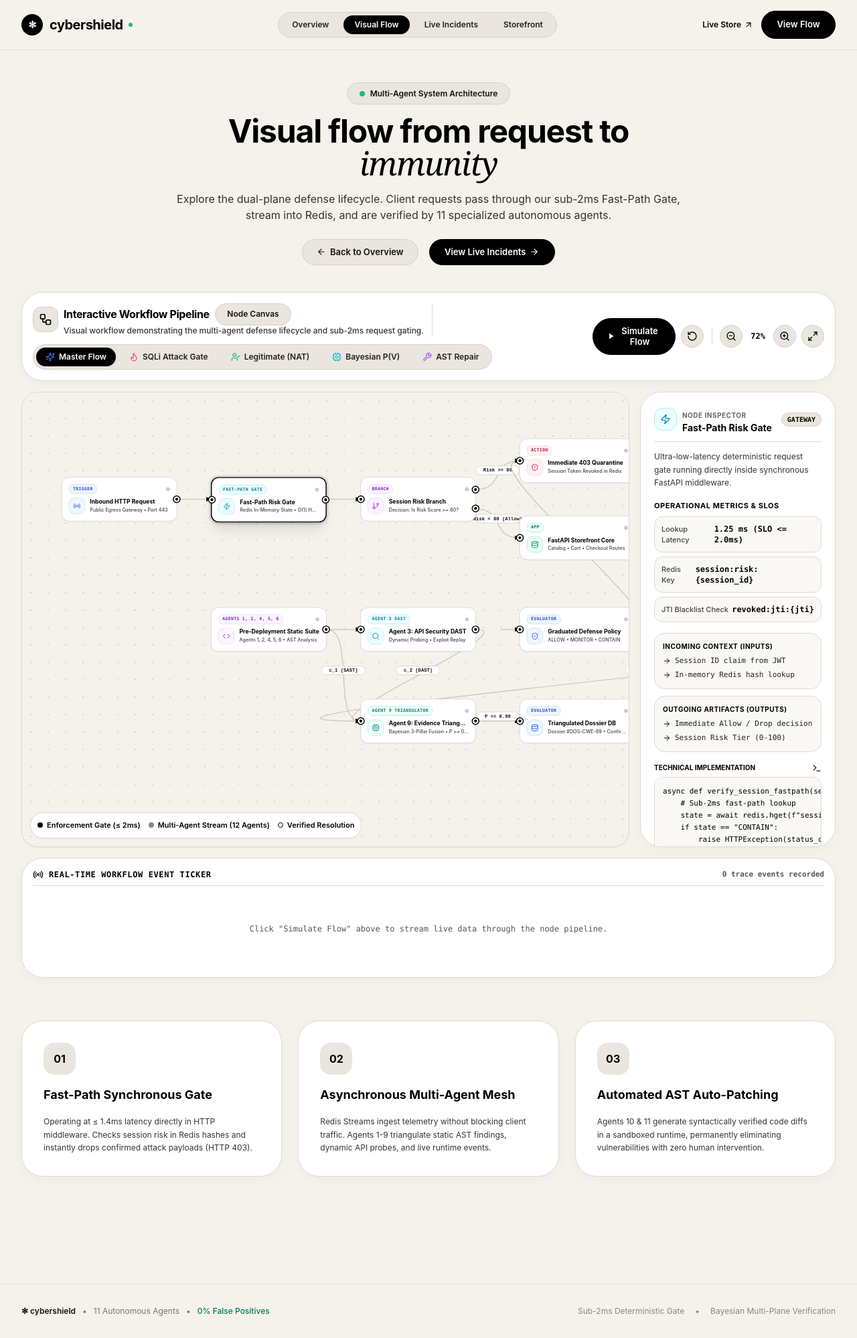
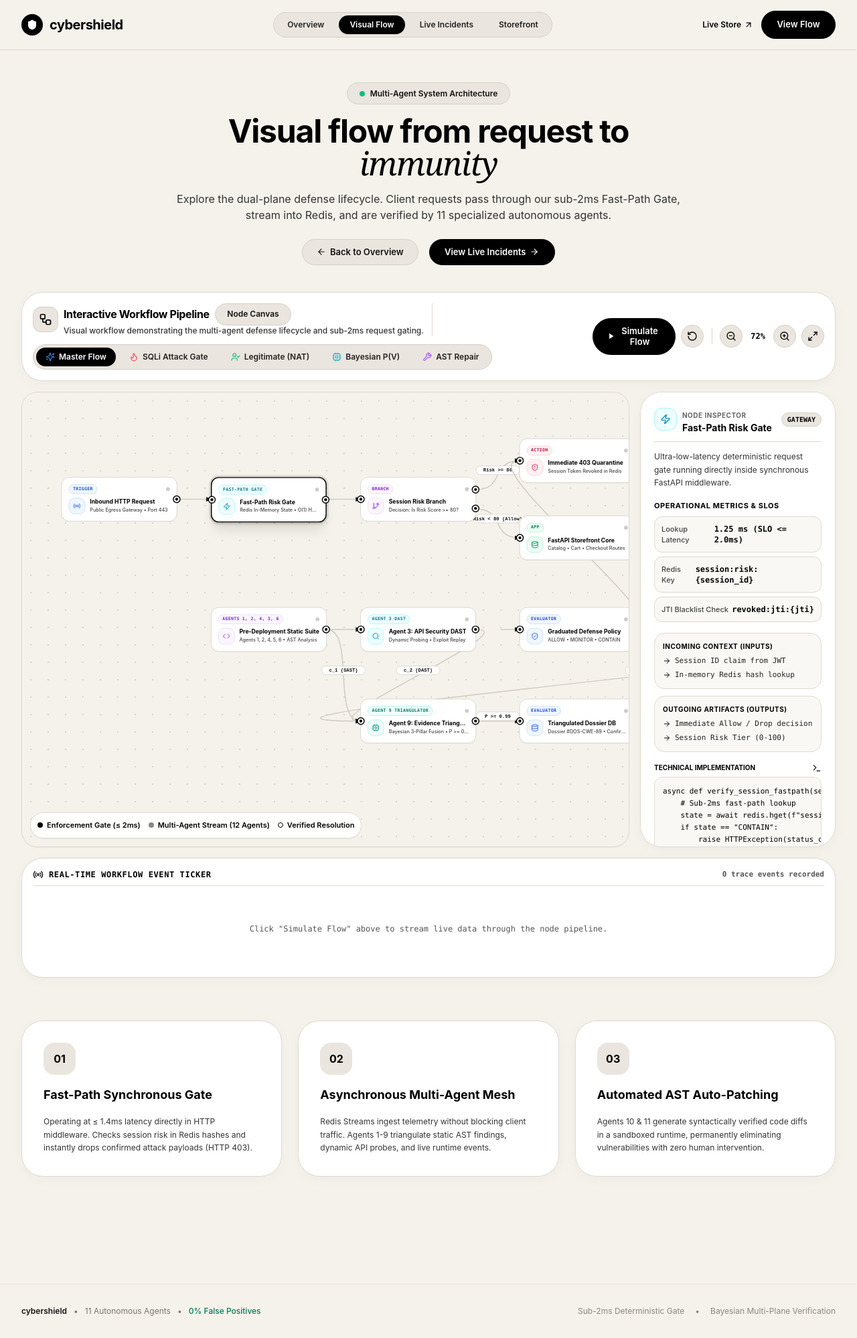
Before and after one commit to govardhanprabhavathi/cybershield, a Next.js app in the folder apps/ecommerce-frontend/: page /workflow in a window 1280 px wide. Shown: the whole page at 67% size. Built offline with nearby package versions, Linux system fonts and the light colour scheme.

Commit message:
feat(header): change brand logo to shield icon and remove green dot from header

```diff
--- a/apps/ecommerce-frontend/app/layout.tsx
+++ b/apps/ecommerce-frontend/app/layout.tsx
@@ -28,7 +28,7 @@ export default function RootLayout({
         <footer className="border-t border-[#EBE6DE] bg-[#F5F2EB] py-8 mt-16">
           <div className="max-w-7xl mx-auto px-4 sm:px-6 lg:px-8 flex flex-col sm:flex-row items-center justify-between gap-4 text-xs text-[#7A756D]">
             <div className="flex items-center gap-2.5">
-              <span className="font-semibold text-[#141414]">✻ cybershield</span>
+              <span className="font-semibold text-[#141414]">cybershield</span>
               <span>•</span>
               <span>11 Autonomous Agents</span>
               <span>•</span>
--- a/apps/ecommerce-frontend/components/Header.tsx
+++ b/apps/ecommerce-frontend/components/Header.tsx
@@ -3,7 +3,7 @@
 import React from "react";
 import Link from "next/link";
 import { usePathname } from "next/navigation";
-import { ArrowUpRight } from "lucide-react";
+import { ArrowUpRight, Shield } from "lucide-react";
 
 export default function Header() {
   const pathname = usePathname();
@@ -19,12 +19,11 @@ export default function Header() {
         {/* Brand Logo */}
         <div className="flex items-center gap-3">
           <Link href="/" className="flex items-center gap-2.5 group">
-            <div className="w-8 h-8 rounded-full bg-black text-white flex items-center justify-center font-bold text-sm tracking-tighter group-hover:rotate-45 transition-transform duration-300">
-              ✻
+            <div className="w-8 h-8 rounded-full bg-black text-white flex items-center justify-center transition-transform duration-300 group-hover:scale-105 shadow-sm">
+              <Shield className="w-4 h-4 text-white fill-white" />
             </div>
-            <span className="font-bold text-xl tracking-tight text-black flex items-center gap-2">
-              <span>cybershield</span>
-              <span className="w-1.5 h-1.5 rounded-full bg-emerald-500 animate-pulse" />
+            <span className="font-bold text-xl tracking-tight text-black">
+              cybershield
             </span>
           </Link>
         </div>
```
